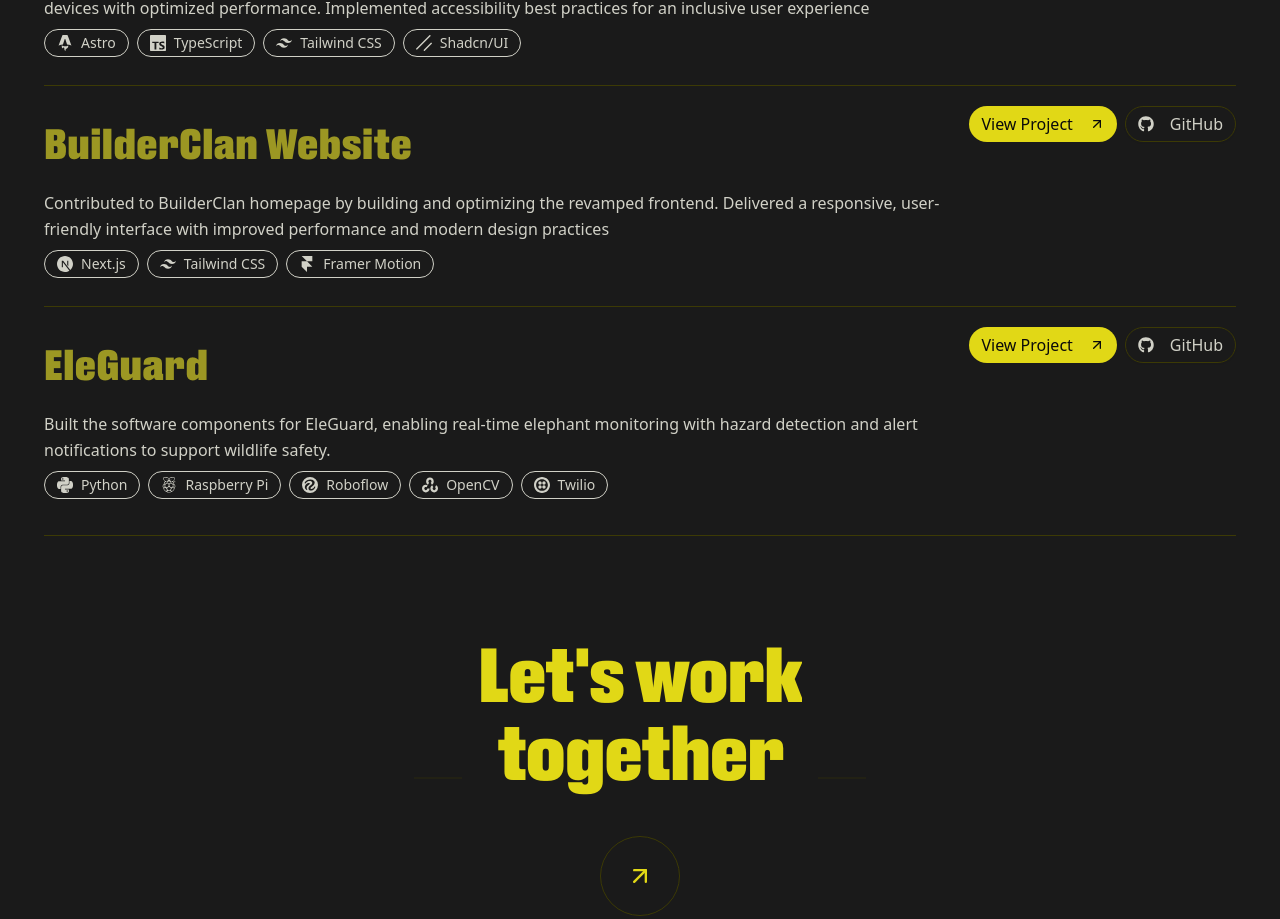
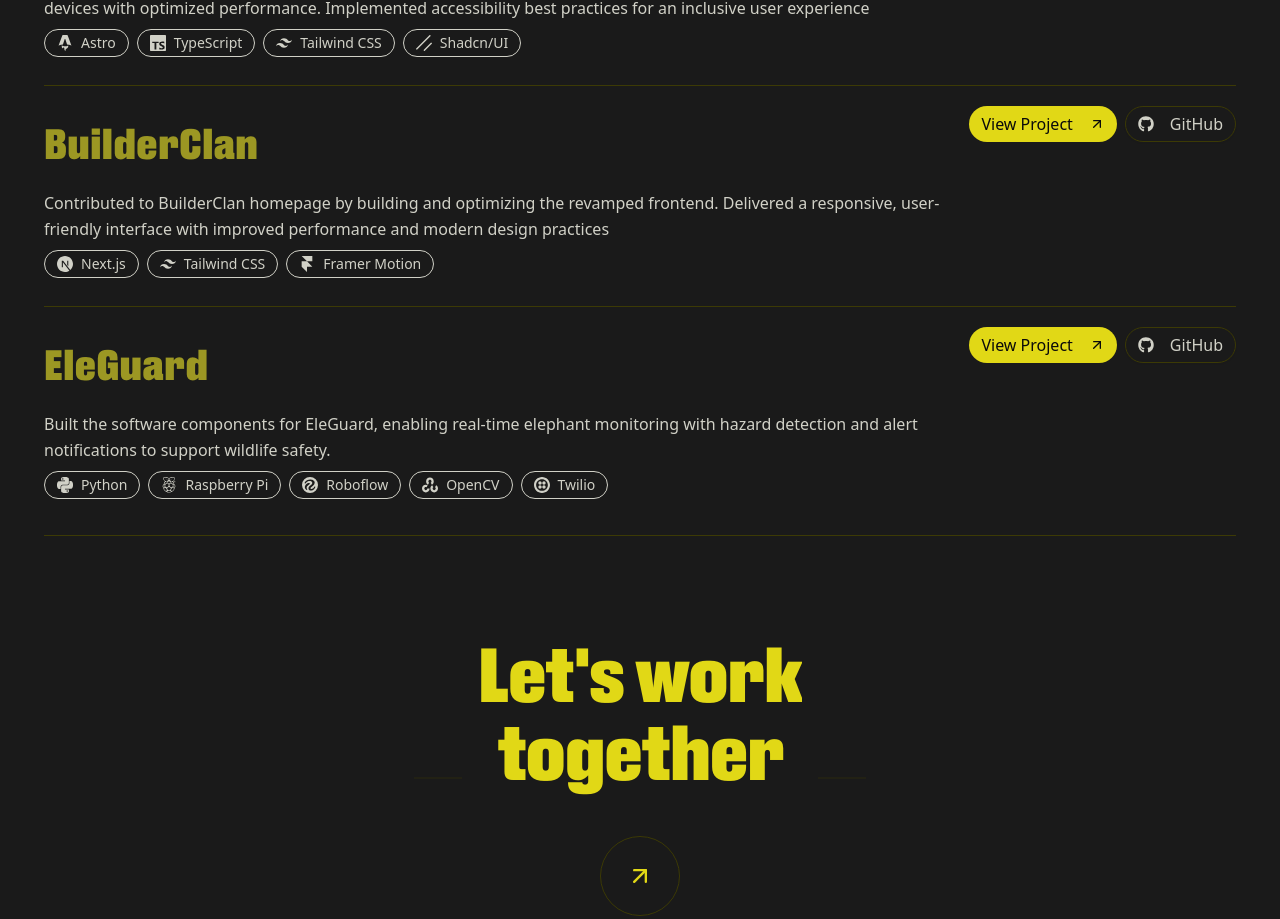
Before and after one commit to alvin-dennis/Personal-Portfolio-2.0, a Next.js app: page / in a window 1280 px wide. Shown: the part 5718-6637 px from the top of the page. Built offline with nearby package versions, Linux system fonts and the light colour scheme.

Commit message:
feat: revert navbar to layout

```diff
--- a/src/app/(home)/page.tsx
+++ b/src/app/(home)/page.tsx
@@ -8,15 +8,11 @@
 import Footer from "@/components/Footer";
 import { SITE_CONTENT } from "@/lib/constants";
 import { MotionDiv, MotionMain } from "@/components/Framer";
-import Navbar from "@/components/Navbar";
-import { ScrollProgress } from "@/components/ui/scroll-progress";
 
 const Skills = dynamic(() => import("@/app/(home)/_components/Skills"));
 const Experience = dynamic(() => import("@/app/(home)/_components/Experience"));
 const Education = dynamic(() => import("@/app/(home)/_components/Education"));
-const Projects = dynamic(() =>
-  import("@/app/(home)/_components/Projects").then((m) => m.Projects)
-);
+const Projects = dynamic(() => import("@/app/(home)/_components/Projects").then((m) => m.Projects));
 // const Testimonials = dynamic(() => import("@/app/(home)/_components/Testmonials").then((m) => m.Testimonials));
 
 export default function Home() {
@@ -37,8 +33,6 @@
   ) as typeof SITE_CONTENT.skills;
 
   return (
-    <>
-    <ScrollProgress className="bg-primary" />
     <AnimatePresence mode="wait">
       {loading ? (
         <MotionDiv
@@ -63,10 +57,8 @@
           <Projects />
           {/* <Testimonials /> */}
           <Footer />
-          <Navbar />
         </MotionMain>
       )}
     </AnimatePresence>
-  </>
   );
 }
--- a/src/app/layout.tsx
+++ b/src/app/layout.tsx
@@ -1,6 +1,8 @@
 import { Metadata } from "next";
 import localFont from "next/font/local";
 import "./globals.css";
+import Navbar from "@/components/Navbar";
+import { ScrollProgress } from "@/components/ui/scroll-progress";
 
 export const metadata: Metadata = {
   title: "Alvin Dennis — Builder | Maker | Manager",
@@ -57,9 +59,11 @@
   return (
       <html lang="en" suppressHydrationWarning>
         <body className={`${druksuper.variable} ${leaguespartan.variable} font-leaguespartan antialiased bg-background text-foreground`}>
-          <main className="mx-auto max-w-7xl flex-1 px-5 pb-28">
+        <main className="mx-auto max-w-7xl flex-1 px-5 pb-28">
+          <ScrollProgress className="bg-primary" />
             {children}
-          </main>
+        </main>
+        <Navbar />
         </body>
       </html>
   );
--- a/src/lib/constants.ts
+++ b/src/lib/constants.ts
@@ -496,7 +496,7 @@
       ],
     },
     {
-      name: "BuilderClan Website",
+      name: "BuilderClan",
       description:
         "Contributed to BuilderClan homepage by building and optimizing the revamped frontend. Delivered a responsive, user-friendly interface with improved performance and modern design practices",
       category: "Frontend",
```
